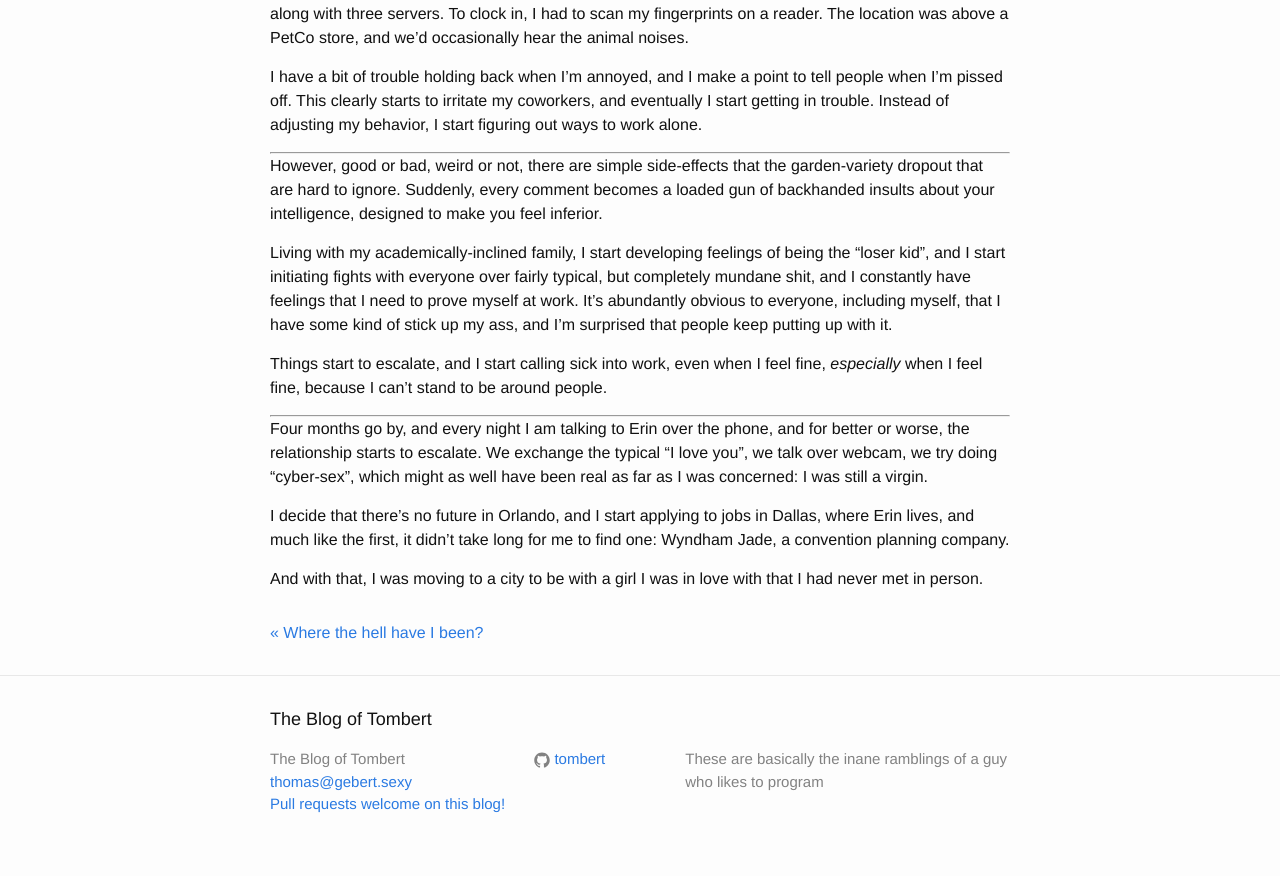
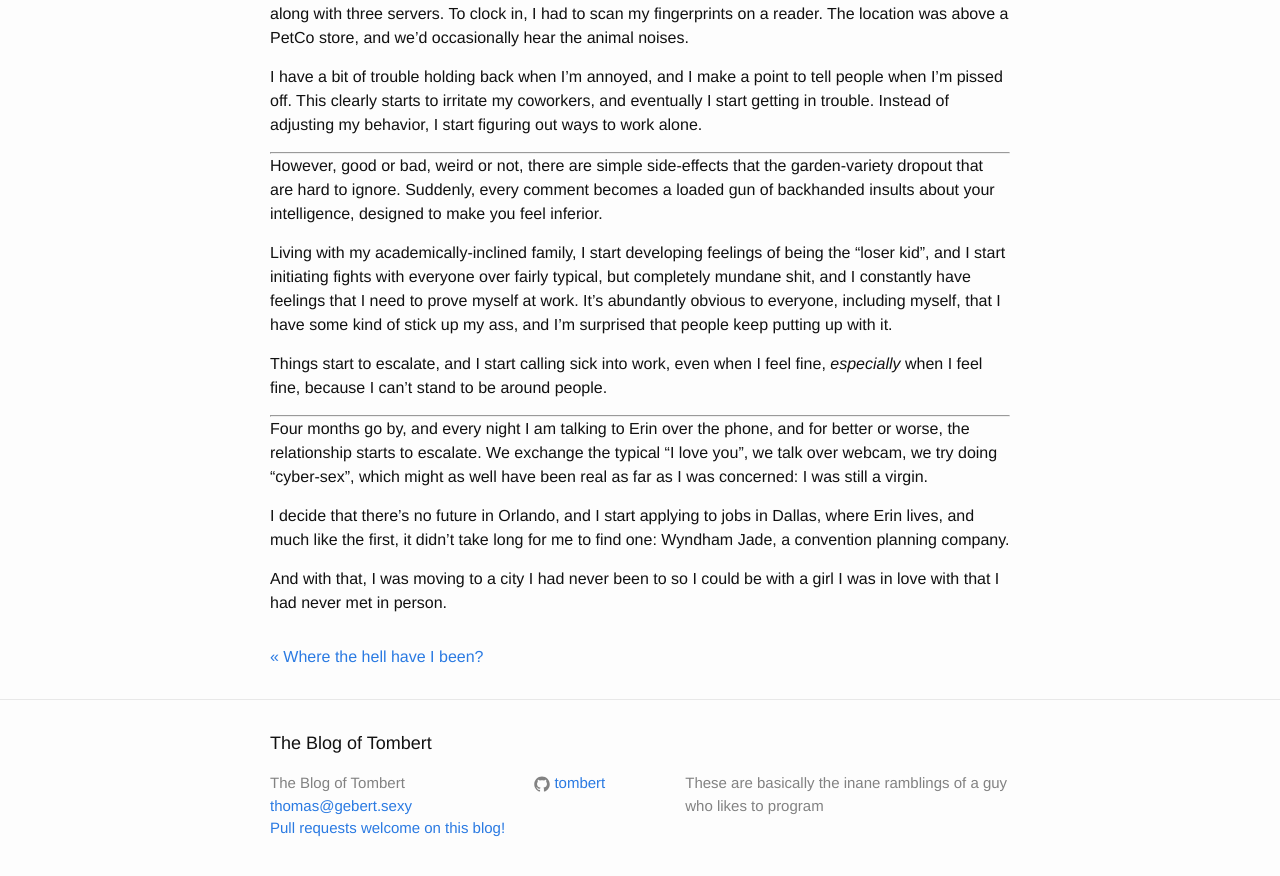
Before and after one commit to Tombert/tombert.github.io2, a Jekyll site: the page built from _posts/2016-09-07-startup-chronicles.markdown, in a window 1280 px wide and 900 px high, scrolled down 2436 px. Shown: the top 876 px of the window. Built offline with Jekyll 4.4.1, drawn with Linux system fonts in a browser that asks for light colours; nearby versions of some CDN libraries; comment, search, counter and statistics services are not loaded.

Commit message:
make a few touches.

```diff
--- a/_posts/2016-09-07-startup-chronicles.markdown
+++ b/_posts/2016-09-07-startup-chronicles.markdown
@@ -100,4 +100,4 @@ Four months go by, and every night I am talking to Erin over the phone, and for
 
 I decide that there's no future in Orlando, and I start applying to jobs in Dallas, where Erin lives, and much like the first, it didn't take long for me to find one: Wyndham Jade, a convention planning company.
 
-And with that, I was moving to a city to be with a girl I was in love with that I had never met in person.
+And with that, I was moving to a city I had never been to so I could be with a girl I was in love with that I had never met in person.
```
